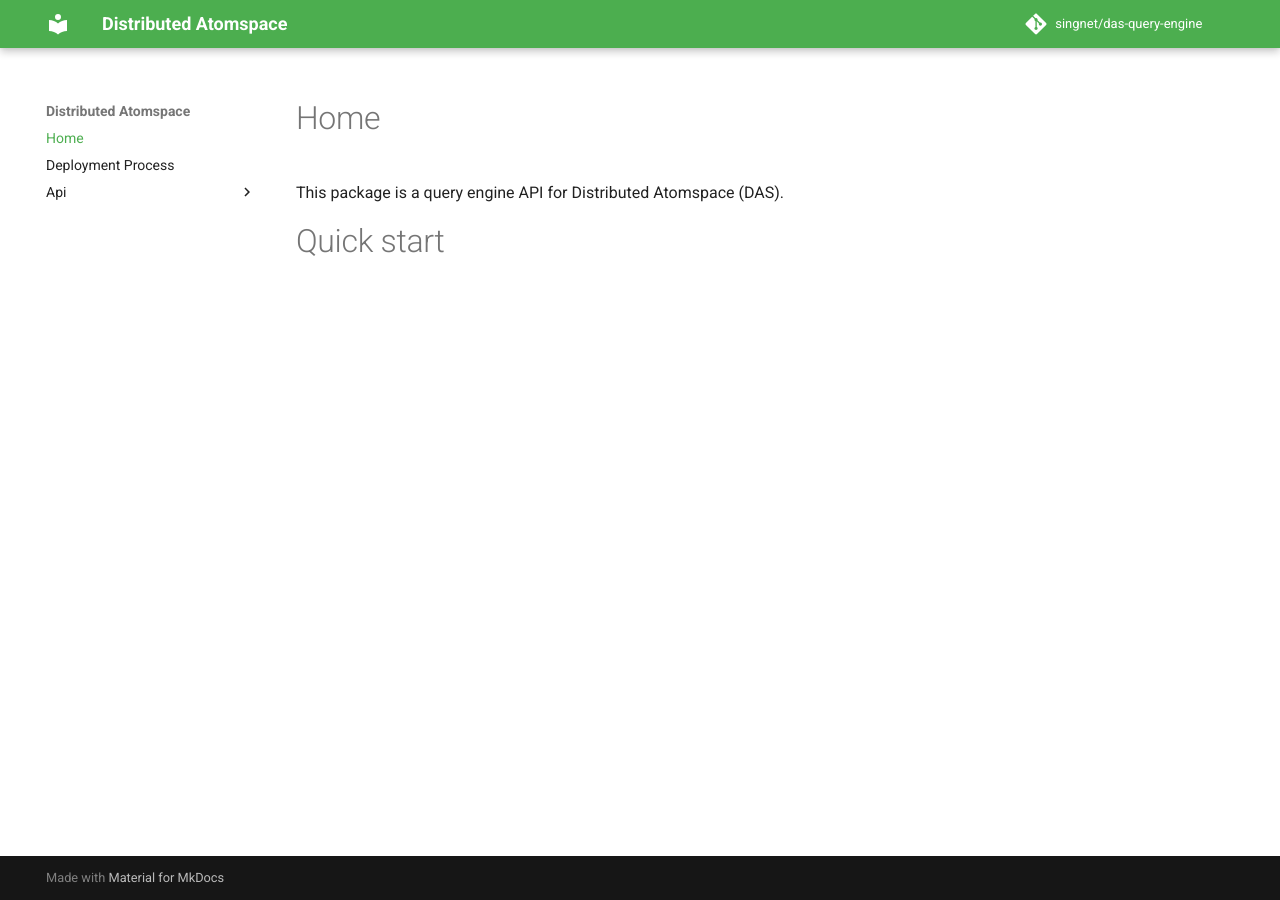
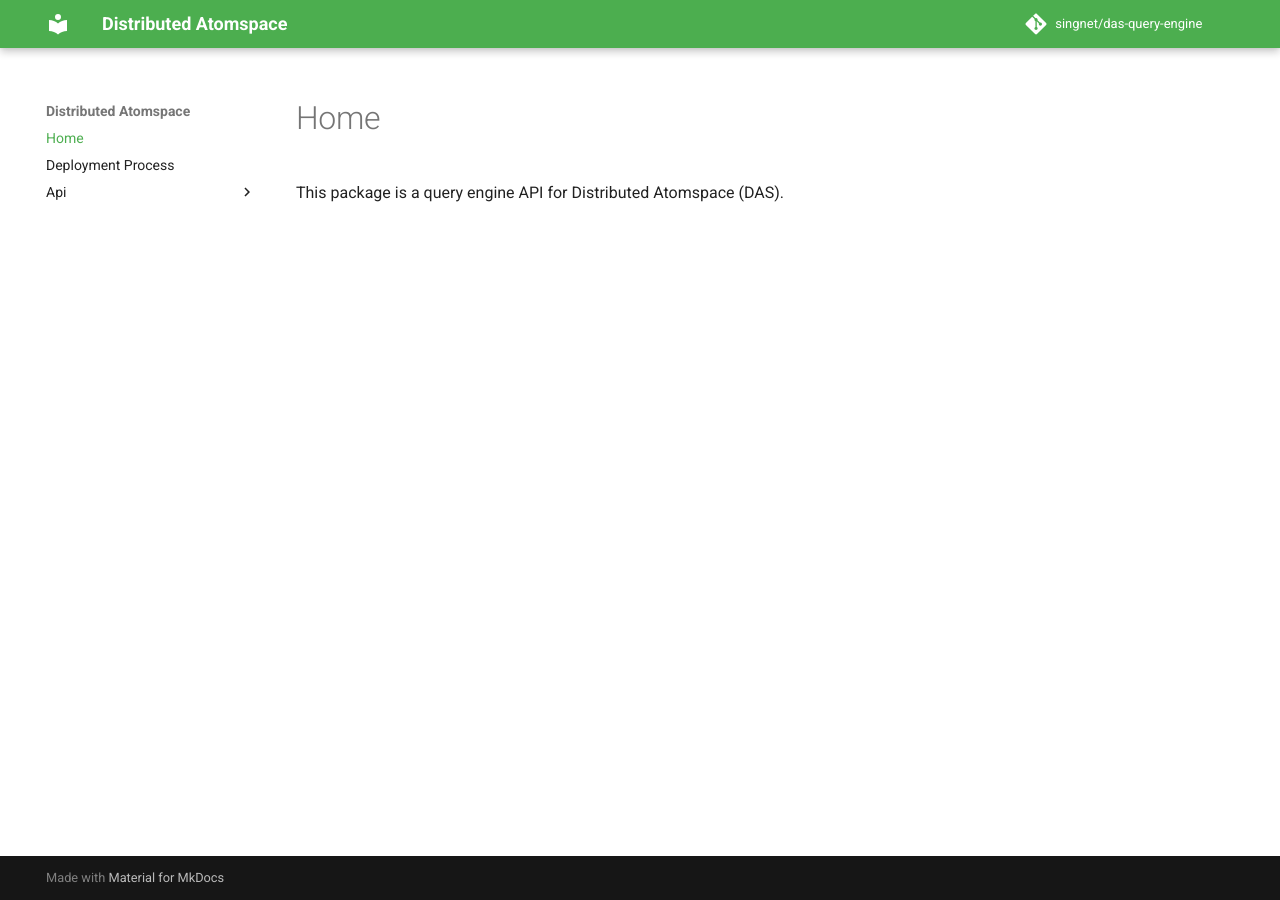
Before and after one commit to singnet/das-query-engine, an MkDocs documentation site: the page built from docs/index.md, in a window 1280 px wide. Built offline with MkDocs 1.6.1 and Material for MkDocs 9.7.7, drawn with Linux system fonts in a browser that asks for light colours; comment, search, counter and statistics services are not loaded.

Commit message:
remove unnecessary text

```diff
--- a/docs/index.md
+++ b/docs/index.md
@@ -1,5 +1,3 @@
 # Home
 
 This package is a query engine API for Distributed Atomspace (DAS).
-
-# Quick start
```
Also changed, not shown: docs/api/das.md (line endings or trailing spaces).
